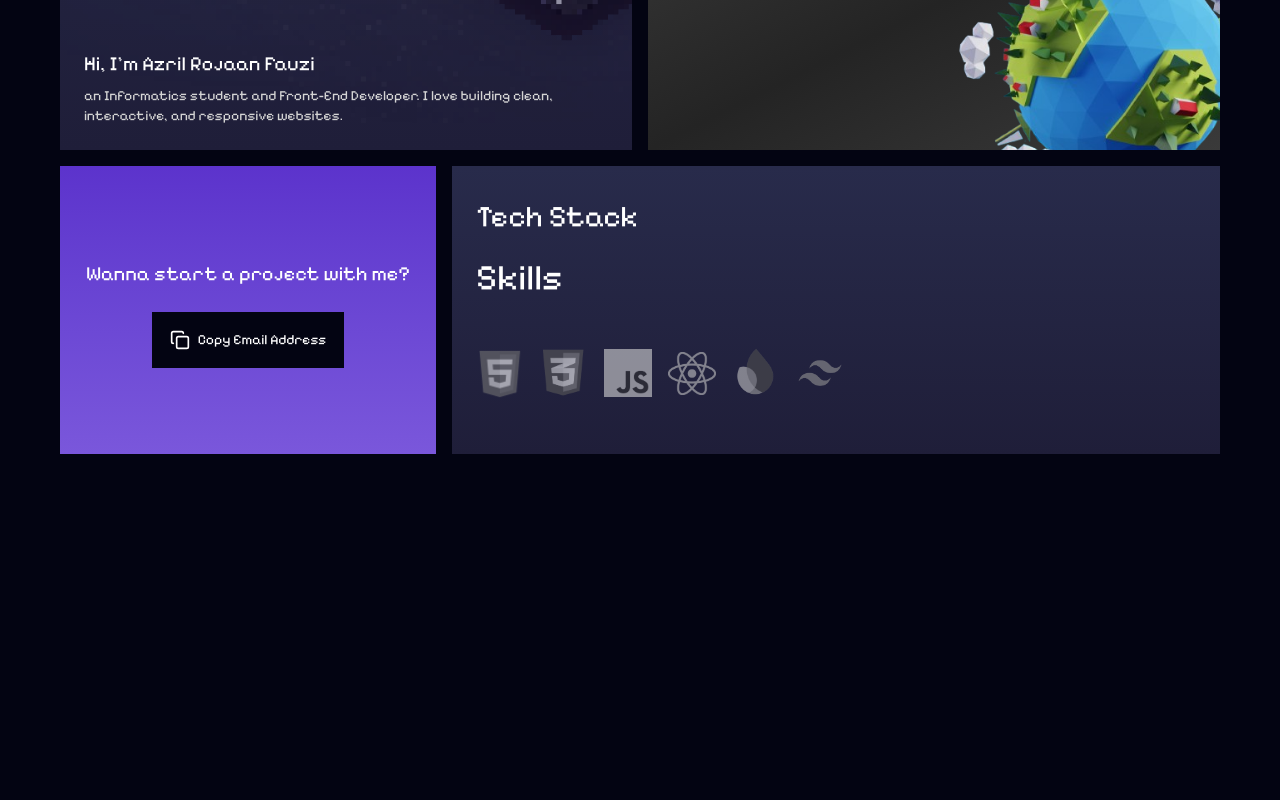
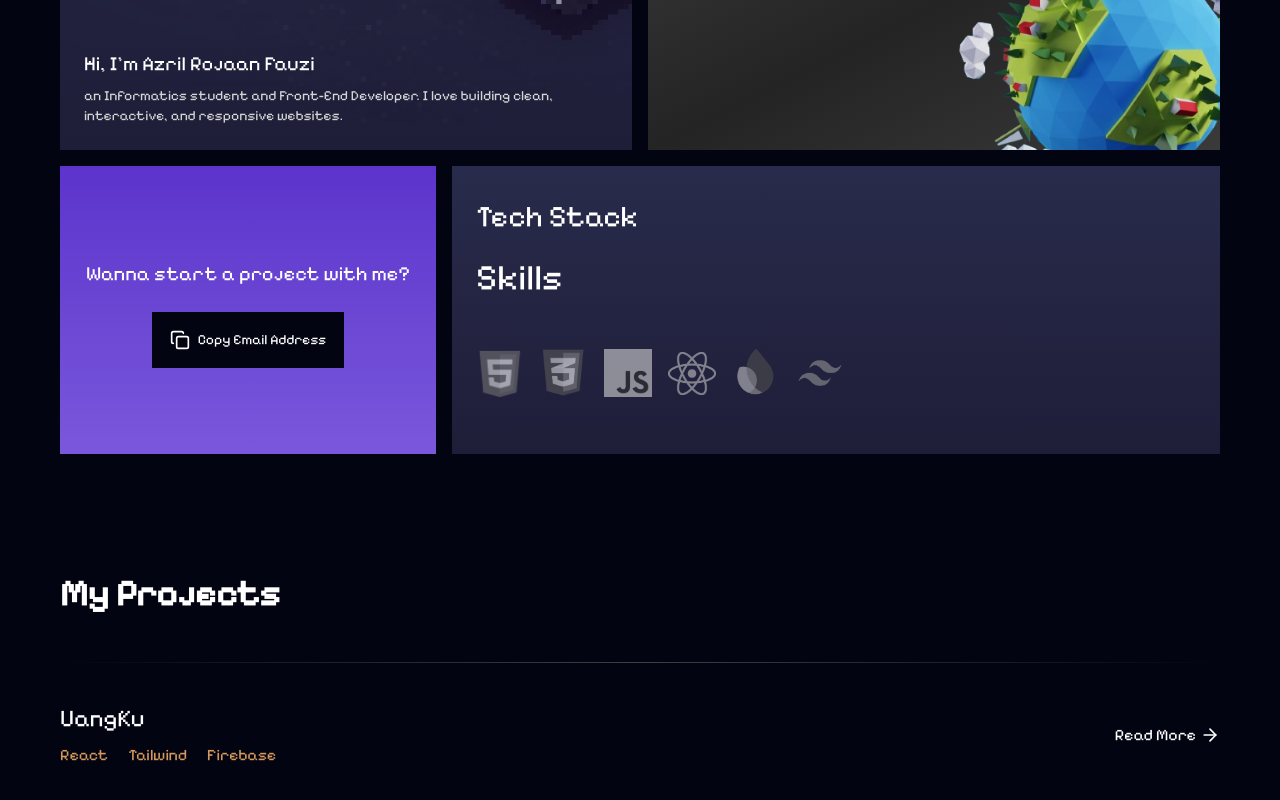
Before and after one commit to Azril-Rojaan-Fauzi/portfolio-website, a React (Vite) app: page / in a window 1280 px wide. Shown: the part 1450-2250 px from the top of the page. Built offline with nearby package versions, Linux system fonts and the light colour scheme.

Commit message:
feat: menambahkan project section

```diff
--- a/src/App.jsx
+++ b/src/App.jsx
@@ -1,14 +1,18 @@
 import Navigation from "./section/Navigation";
 import Hero from "./section/Hero";
 import About from "./section/About";
+import Projects from "./section/Projects";
 
 function App() {
   return (
     <div className="">
       <Navigation />
-      <Hero />
-      <About />
-      <section className="min-h-screen"></section>
+      <div className="container mx-auto max-w-7xl">
+        <Hero />
+        <About />
+        <Projects />
+        <section className="min-h-screen"></section>
+      </div>
     </div>
   );
 }
--- /dev/null
+++ b/src/components/Project.jsx
@@ -0,0 +1,54 @@
+import { ArrowRight } from "lucide-react";
+import ProjectDetails from "./ProjectDetails";
+import { useState } from "react";
+
+const Project = ({
+  title,
+  description,
+  subDescription,
+  href,
+  image,
+  tags,
+  setPreview,
+}) => {
+  const [isHidden, setIsHidden] = useState(false);
+  return (
+    <>
+      <div
+        className="flex-wrap items-center justify-between space-y-14 py-10 sm:flex sm:space-y-0"
+        onMouseEnter={() => setPreview(image)}
+        onMouseLeave={() => setPreview(null)}
+      >
+        <div>
+          <p className="text-2xl">{title}</p>
+          <div className="text-sand mt-2 flex gap-5">
+            {tags.map((tag) => (
+              <span key={tag.id}>{tag.name}</span>
+            ))}
+          </div>
+        </div>
+        <button
+          onClick={() => setIsHidden(true)}
+          className="hover-animation flex cursor-pointer items-center gap-1"
+        >
+          Read More
+          <ArrowRight className="w-5" />
+        </button>
+      </div>
+      <div className="h-[1px] w-full bg-gradient-to-r from-transparent via-neutral-700 to-transparent" />
+      {isHidden && (
+        <ProjectDetails
+          title={title}
+          description={description}
+          subDescription={subDescription}
+          image={image}
+          tags={tags}
+          href={href}
+          closeModal={() => setIsHidden(false)}
+        />
+      )}
+    </>
+  );
+};
+
+export default Project;
--- /dev/null
+++ b/src/components/ProjectDetails.jsx
@@ -0,0 +1,69 @@
+import { SquareArrowOutUpRight, X } from "lucide-react";
+import { motion } from "motion/react";
+
+const ProjectDetails = ({
+  title,
+  description,
+  subDescription,
+  href,
+  image,
+  tags,
+  closeModal,
+}) => {
+  return (
+    <div className="fixed inset-0 z-50 flex h-full w-full items-center justify-center overflow-hidden backdrop-blur-sm">
+      <motion.div
+        className="from-midnight to-navy relative max-w-2xl border border-white/10 bg-gradient-to-l shadow-sm"
+        initial={{ opacity: 0, scale: 0.5 }}
+        animate={{ opacity: 1, scale: 1 }}
+      >
+        <button
+          onClick={closeModal}
+          className="bg-midnight absolute top-5 right-5 cursor-pointer p-2 hover:bg-gray-500"
+        >
+          <X className="h-6 w-6" />
+        </button>
+        <img src={image} alt={title} className="w-full" />
+        <div className="p-5">
+          <h5 className="mb-2 text-xl font-bold text-white md:text-2xl">
+            {title}
+          </h5>
+          <p className="mb-3 text-sm text-neutral-400 md:font-normal">
+            {description}
+          </p>
+          {subDescription.map((subDesc, index) => (
+            <p
+              key={index}
+              className="mb-3 text-sm font-normal text-neutral-400"
+            >
+              {subDesc}
+            </p>
+          ))}
+
+          <div className="mt-4 flex items-center justify-between">
+            <div className="flex gap-3">
+              {tags.map((tag) => (
+                <img
+                  src={tag.path}
+                  key={tag.id}
+                  alt=""
+                  className="hover-animation size-6 w-full md:size-9"
+                />
+              ))}
+            </div>
+            <a
+              className="hover-animation inline-flex cursor-pointer items-center gap-1 font-medium"
+              href={href}
+              target="_blank"
+            >
+              View Project
+              <SquareArrowOutUpRight />
+            </a>
+          </div>
+        </div>
+      </motion.div>
+    </div>
+  );
+};
+
+export default ProjectDetails;
--- a/src/components/SkillCard.jsx
+++ b/src/components/SkillCard.jsx
@@ -5,7 +5,7 @@ const SkillCard = () => {
   const [skillText, setSkillText] = useState("Skills");
   const icons = ["Html", "Css", "Javascript", "React", "Firebase", "Tailwind"];
   return (
-    <div className="grid-default-color grid-5">
+    <div className="grid-default-color grid-5" id="skills">
       <div className="flex h-full w-full flex-col gap-8">
         <div className="z-10 flex w-1/2 flex-col">
           <p className="mt-2 mb-2 text-xl md:text-3xl">Tech Stack</p>
--- /dev/null
+++ b/src/data/projects.js
@@ -0,0 +1,32 @@
+export const myProjects = [
+  {
+    id: 1,
+    title: "UangKu",
+    description:
+      "A personal finance management platform that helps users track income, expenses, and savings to achieve better financial planning.",
+    subDescription: [
+      "Developed core features for tracking income and expenses with categorized records.",
+      "Integrated data visualization using interactive charts for clear financial insights.",
+    ],
+    href: "https://uangku-app.vercel.app/",
+    logo: "",
+    image: "/assets/projects/uangku.png",
+    tags: [
+      {
+        id: 1,
+        name: "React",
+        path: "/assets/logos/React-logo.png",
+      },
+      {
+        id: 2,
+        name: "Tailwind",
+        path: "/assets/logos/Tailwind-logo.png",
+      },
+      {
+        id: 3,
+        name: "Firebase",
+        path: "/assets/logos/Firebase-logo.png",
+      },
+    ],
+  },
+];
--- a/src/section/Navigation.jsx
+++ b/src/section/Navigation.jsx
@@ -35,8 +35,8 @@ const Navigation = () => {
 
   const navItems = [
     { href: "#about", label: "About" },
+    { href: "#skills", label: "Skills" },
     { href: "#projects", label: "Projects" },
-    { href: "#skills", label: "Skills" },
     { href: "#contact", label: "Contact" },
   ];
 
--- /dev/null
+++ b/src/section/Projects.jsx
@@ -0,0 +1,40 @@
+import { useState } from "react";
+import Project from "../components/Project";
+import { myProjects } from "../data/projects";
+import { motion, useMotionValue, useSpring } from "motion/react";
+
+const Projects = () => {
+  const imageX = useMotionValue(0);
+  const imageY = useMotionValue(0);
+  const springX = useSpring(imageX, { damping: 10, stiffness: 50 });
+  const springY = useSpring(imageY, { damping: 10, stiffness: 50 });
+
+  const handleMouseMove = (e) => {
+    imageX.set(e.clientX + 20);
+    imageY.set(e.clientY + 20);
+  };
+  const [preview, setPreview] = useState(null);
+  return (
+    <section
+      onMouseMove={handleMouseMove}
+      className="c-space section-spacing relative"
+      id="projects"
+    >
+      <h2 className="text-heading">My Projects</h2>
+      <div className="mt-12 h-[1px] w-full bg-gradient-to-r from-transparent via-neutral-700 to-transparent" />
+      {myProjects.map((project) => (
+        <Project key={project.id} {...project} setPreview={setPreview} />
+      ))}
+      {preview && (
+        <motion.img
+          src={preview}
+          alt=""
+          className="pointer-events-none fixed top-0 left-0 z-50 h-56 w-80 object-cover shadow-lg"
+          style={{ x: springX, y: springY }}
+        />
+      )}
+    </section>
+  );
+};
+
+export default Projects;
```
Also changed, not shown: public/assets/projects/uangku.png (added).
